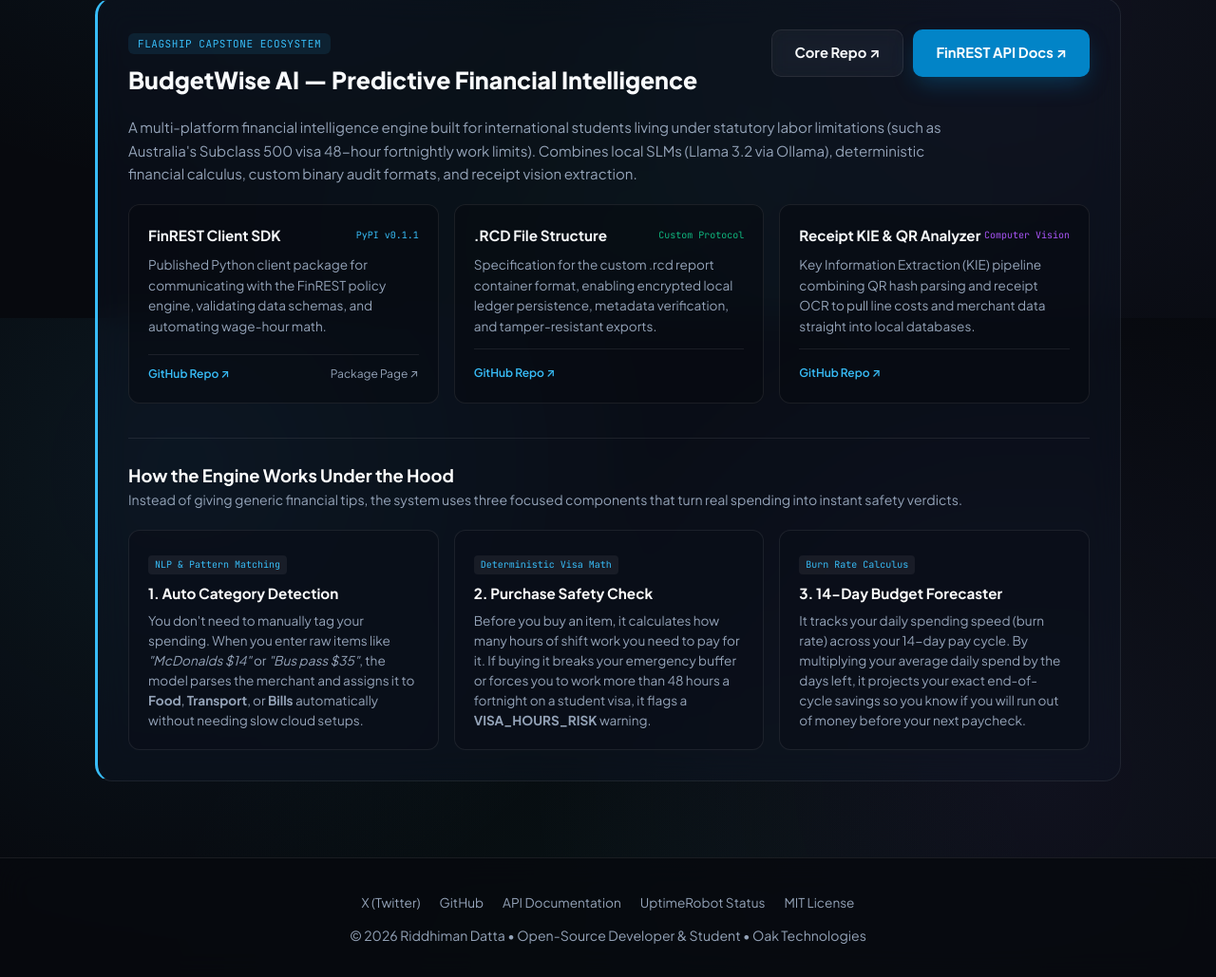
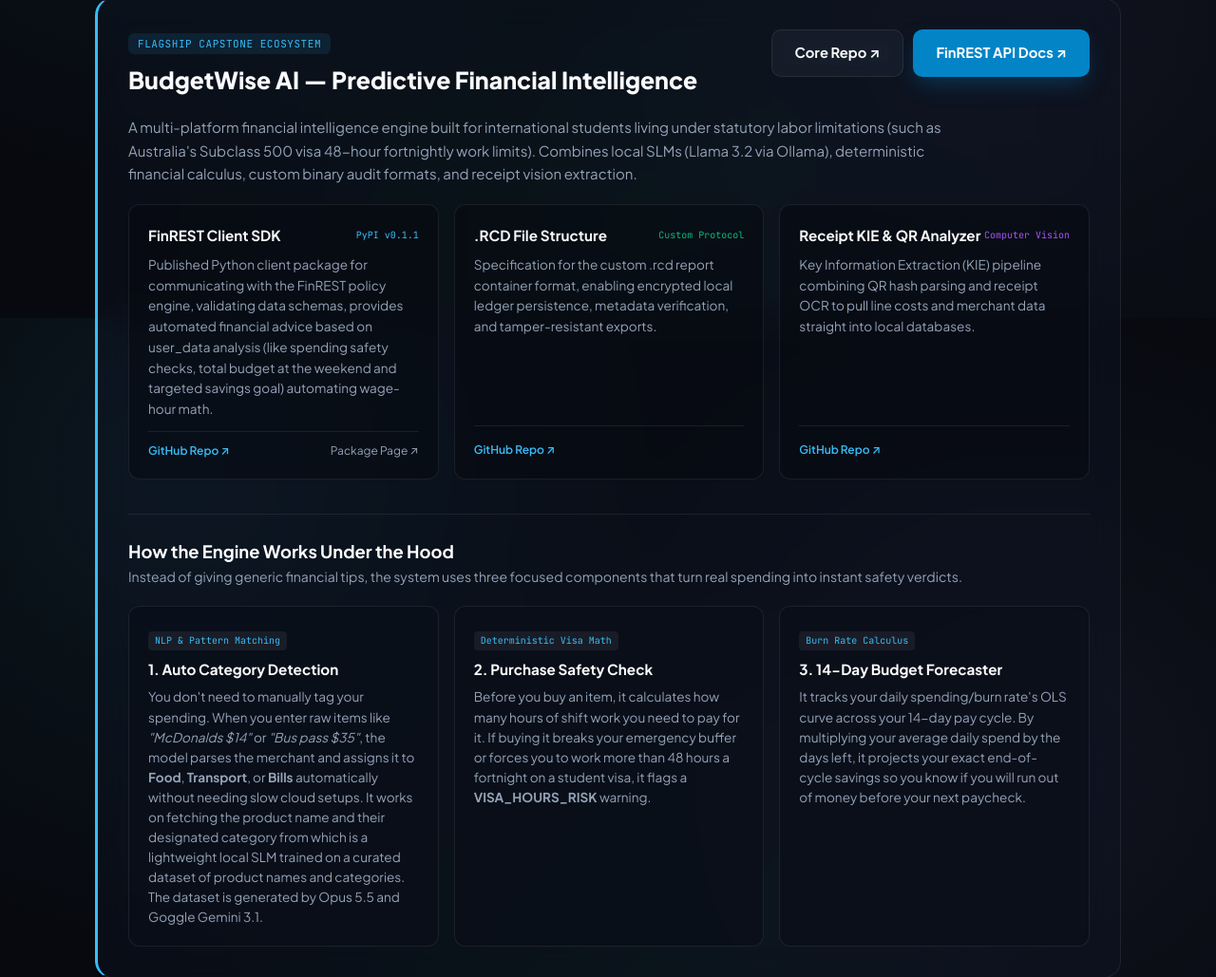
Before and after one commit to specrthyahskod/my-coding-portfolio, a plain HTML site: page index.html in a window 1280 px wide. Shown: the part 2065-3094 px from the top of the page at 95% size. Drawn offline with Linux system fonts and the light colour scheme.

Commit message:
fix(main): Updated website

```diff
--- a/index.html
+++ b/index.html
@@ -680,7 +680,7 @@
               <span style="font-size:10px; font-family:'JetBrains Mono'; color:#38BDF8;">PyPI v0.1.1</span>
             </div>
             <p style="font-size: 0.85rem; color: var(--text-muted); margin-bottom: 12px;">
-              Published Python client package for communicating with the FinREST policy engine, validating data schemas, and automating wage-hour math.
+              Published Python client package for communicating with the FinREST policy engine, validating data schemas, provides automated financial advice based on user_data analysis (like spending safety checks, total budget at the weekend and targeted savings goal) automating wage-hour math.
             </p>
           </div>
           <div style="display:flex; justify-content:space-between; align-items:center; border-top:1px solid var(--card-border); padding-top:10px;">
@@ -740,7 +740,7 @@
               <span class="logic-pill">NLP & Pattern Matching</span>
               <h5 style="font-size: 0.95rem; font-weight: 700; margin-bottom: 6px; color: #FFFFFF;">1. Auto Category Detection</h5>
               <p style="font-size: 0.85rem; color: var(--text-muted); line-height: 1.55;">
-                You don't need to manually tag your spending. When you enter raw items like <em>"McDonalds $14"</em> or <em>"Bus pass $35"</em>, the model parses the merchant and assigns it to <strong>Food</strong>, <strong>Transport</strong>, or <strong>Bills</strong> automatically without needing slow cloud setups.
+                You don't need to manually tag your spending. When you enter raw items like <em>"McDonalds $14"</em> or <em>"Bus pass $35"</em>, the model parses the merchant and assigns it to <strong>Food</strong>, <strong>Transport</strong>, or <strong>Bills</strong> automatically without needing slow cloud setups. It works on fetching the product name and their designated category from <finam_training_model class="py"></finam_training_model> which is a lightweight local SLM trained on a curated dataset of product names and categories. The dataset is generated by Opus 5.5  and Goggle Gemini 3.1.
               </p>
             </div>
           </div>
@@ -762,7 +762,7 @@
               <span class="logic-pill">Burn Rate Calculus</span>
               <h5 style="font-size: 0.95rem; font-weight: 700; margin-bottom: 6px; color: #FFFFFF;">3. 14-Day Budget Forecaster</h5>
               <p style="font-size: 0.85rem; color: var(--text-muted); line-height: 1.55;">
-                It tracks your daily spending speed (burn rate) across your 14-day pay cycle. By multiplying your average daily spend by the days left, it projects your exact end-of-cycle savings so you know if you will run out of money before your next paycheck.
+                It tracks your daily spending/burn rate's OLS curve across your 14-day pay cycle. By multiplying your average daily spend by the days left, it projects your exact end-of-cycle savings so you know if you will run out of money before your next paycheck.
               </p>
             </div>
           </div>
```
